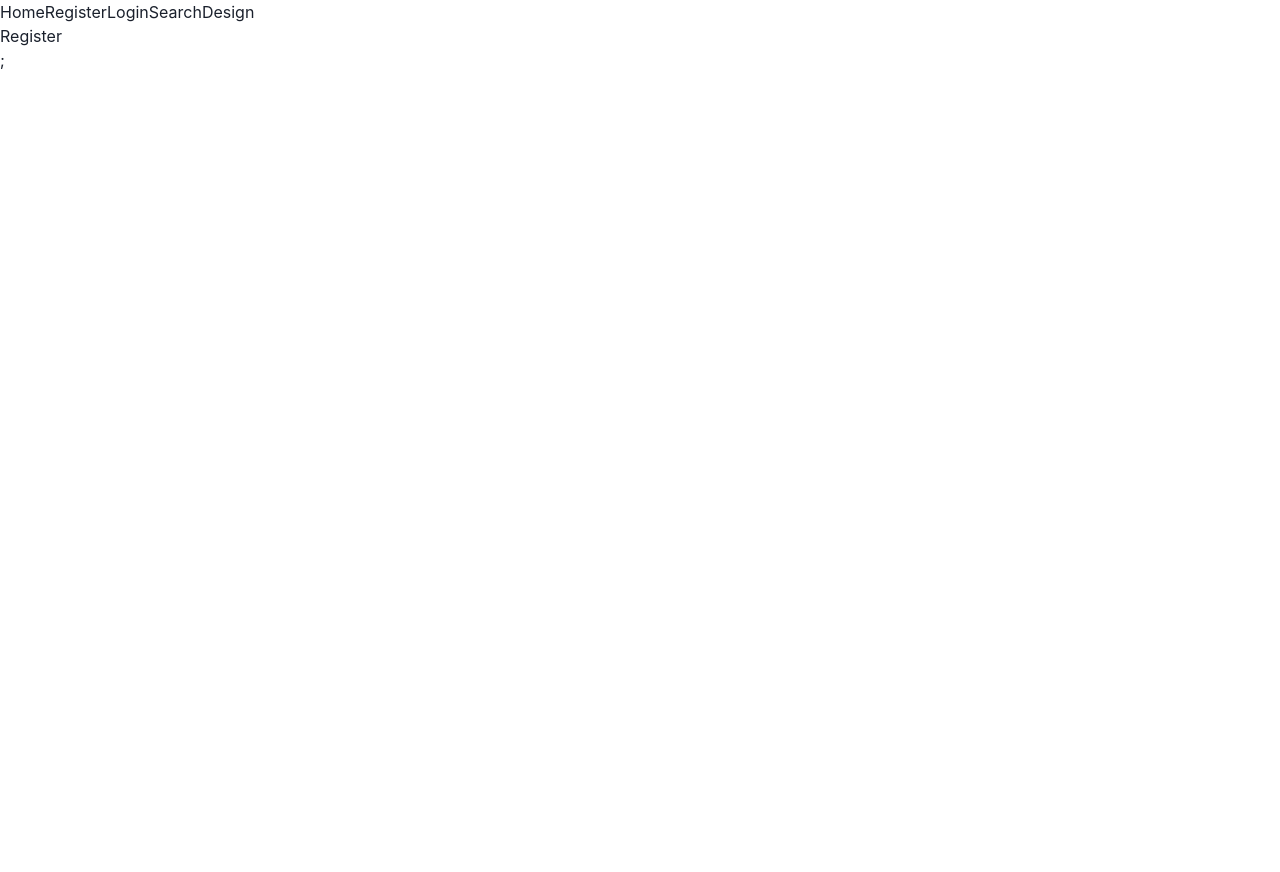
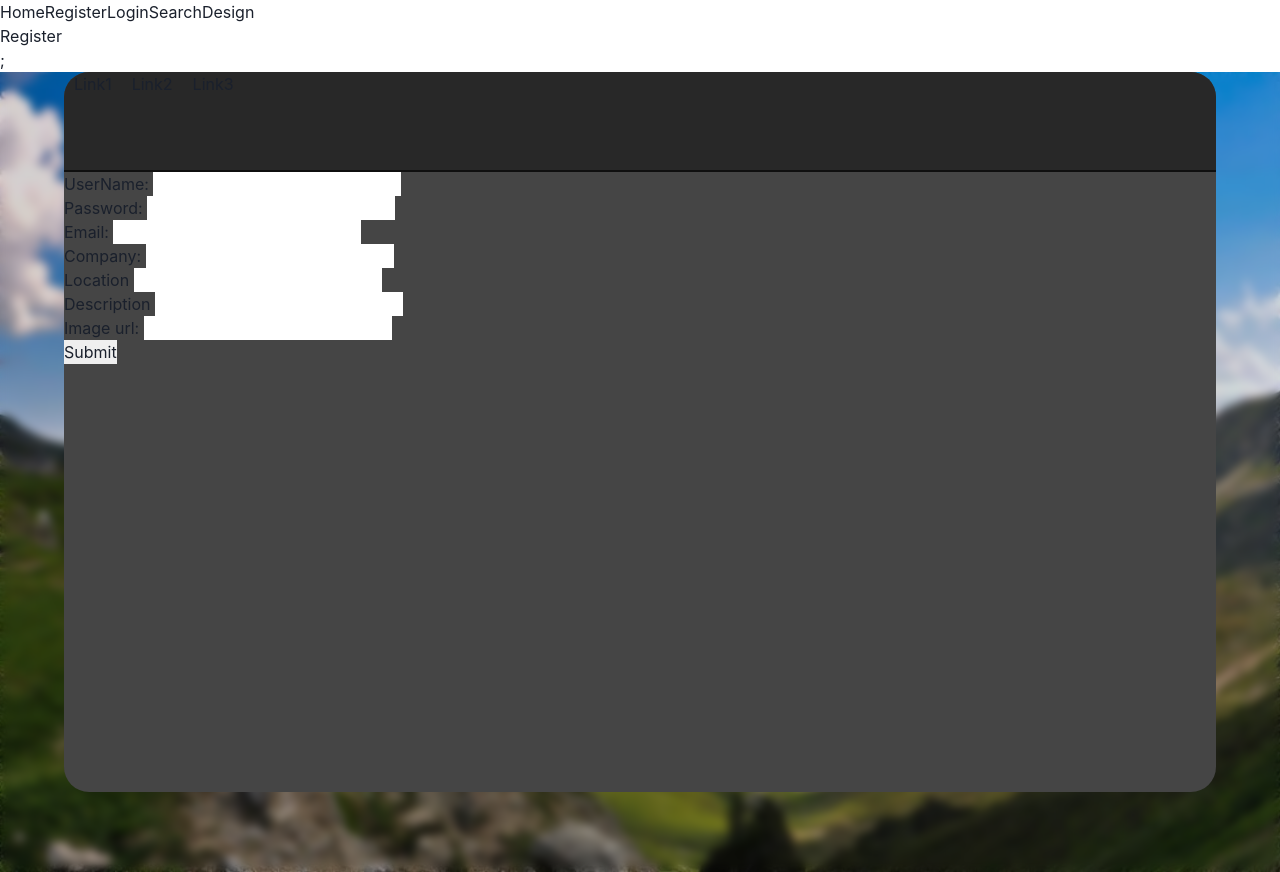
Before and after one commit to jt-rose/gdd-client, a React (Create React App) app: page /register in a window 1280 px wide. Before the commit the page ends 800 px from the top, so only its background shows below. Built offline with nearby package versions, Linux system fonts and the light colour scheme; no server answers.

Commit message:
register page

```diff
--- a/src/App.css
+++ b/src/App.css
@@ -1,38 +1,45 @@
-.App {
-  text-align: center;
+.main{
+    display: flex;
+    width: 100%;
+    height: 100vh;
+    background-image: url('../public/bg.jpeg');
+    background-size: cover;
+
+}
+.mainEffect{
+    width: 100%;
+    height: 100%;
+    backdrop-filter: blur(5px);
+}
+header{
+    width: 100%;
+    height: 100px;
+    background-color: rgb(40, 40, 40);
+    border-top-left-radius: 25px;
+    border-top-right-radius: 25px;
+    border-bottom: 2px solid rgb(15, 15, 15);
 }
 
-.App-logo {
-  height: 40vmin;
-  pointer-events: none;
+.mainContainer{
+    width: 90%;
+    height: 90%;
+    margin: auto;
+    background-color: rgb(69, 69, 69);
+    border-radius: 25px;
+
 }
 
-@media (prefers-reduced-motion: no-preference) {
-  .App-logo {
-    animation: App-logo-spin infinite 20s linear;
-  }
+ul li{
+    display: inline;
+    margin: 0 10px;
 }
-
-.App-header {
-  background-color: #282c34;
-  min-height: 100vh;
-  display: flex;
-  flex-direction: column;
-  align-items: center;
-  justify-content: center;
-  font-size: calc(10px + 2vmin);
-  color: white;
+.tabOne{
+    width: 100%;
+    height: 100%;
+    background-color: red;
 }
-
-.App-link {
-  color: #61dafb;
+.tabTwo{
+    width: 100%;
+    height: 100%;
+    background-color: blue;
 }
-
-@keyframes App-logo-spin {
-  from {
-    transform: rotate(0deg);
-  }
-  to {
-    transform: rotate(360deg);
-  }
-}
--- a/src/pages/Home.js
+++ b/src/pages/Home.js
@@ -1,10 +1,48 @@
 import { Link } from "react-router-dom";
+import { Navbar } from "../components/Navbar";
+import { ChakraProvider, Box, Button,  Drawer,
+  DrawerBody,
+  DrawerFooter,
+  DrawerHeader,
+  DrawerOverlay,
+  DrawerContent,
+  DrawerCloseButton, useDisclosure, Container} from '@chakra-ui/react'
+
 
 export const Home = () => {
+
+const { isOpen, onOpen, onClose } = useDisclosure()
   return (
     <>
-      <h1>Home Page</h1>;<Link to="/design">Design Doc</Link>
-      <Link to="/search">Search projects</Link>
+
+      <Box className="main">
+          <Box className="mainEffect">
+              <Box  className="mainContainer" >
+                <Box className='header' padding='4' color='white'>
+                <Navbar />
+                <h1>Home Page</h1>
+                <Link className='links' to="/design">Design Doc</Link>
+                <Link className='links' to="/search">Search projects</Link>
+
+                </Box>
+                <Box className= "content">
+                    <Box className= "contentLeft">
+
+                    </Box>
+                    <Box className= "contentRight">
+                        <Container maxW='xl' centerContent>
+                            <Box padding='4' bg='gray.100' maxW='3xl'>
+                                There are many benefits to a joint design and development system. Not only
+                                does it bring benefits to the design team.
+                            </Box>
+                        </Container>
+                    </Box>
+                </Box>
+            </Box>
+        </Box>
+    </Box>
+
+
     </>
   );
 };
--- a/src/pages/Register.js
+++ b/src/pages/Register.js
@@ -1,7 +1,71 @@
+
+import {useState, useEffect} from 'react';
+import axios from 'axios'
+import {post} from '../utils/serverURL.js'
+
+
 export const Register = () => {
+
+    const [user, setNewUser] = useState({image:'./pfPic.jpeg'});
+
+    const handleChange = (e) => {
+      const { name, value } = e.target;
+      setNewUser({ ...user, [name]: value });
+    };
+
+    const handleNewUser = async  (e) => {
+        console.log(user.username);
+        e.preventDefault();
+        await post(
+            '/user/register',
+            {
+                username: user.username,
+                password: user.password,
+                email: user.email,
+                company: user.company,
+                description: user.description,
+                location: user.location,
+                image: user.image,
+            }
+        )}
+
+
   return (
     <>
       <h1>Register</h1>;
-    </>
-  );
-};
+        <div className="main">
+            <div className="mainEffect">
+                <div  className="mainContainer">
+                  <header>
+                      <ul>
+                          <li>Link1</li>
+                          <li>Link2</li>
+                          <li>Link3</li>
+                      </ul>
+
+                  </header>
+                  <form onSubmit={handleNewUser}>
+                      <div id="formdiv">
+                          <div className='pairs'>
+                              UserName: <input className="input"  name='username' onChange={handleChange}/><br/>
+                              Password: <input className="input" type='password' name='password' onChange={handleChange}/><br/>
+                          </div>
+                          <div className='pairs'>
+                              Email: <input className="input" name="email" onChange={handleChange}/><br/>
+                              Company: <input className="input" name='company' onChange={handleChange}/><br/>
+                          </div>
+                          <div className='pairs'>
+                              Location <input className="input" name='location' onChange={handleChange}/><br/>
+                              Description <input className="input" name='description' onChange={handleChange}/><br/>
+                              Image url: <input className="input" name='image'  onChange={handleChange}/><br/>
+                          <input id='buttForm1' className='butt' type="submit" value="Submit"/>
+                          </div>
+                      </div>
+                  </form>
+
+              </div>
+          </div>
+      </div>
+      </>
+    );
+  }
--- a/src/pages/Welcome.js
+++ b/src/pages/Welcome.js
@@ -1,7 +1,38 @@
+import '../App.css';
+import { ChakraProvider, div, Button,  Drawer,
+  DrawerBody,
+  DrawerFooter,
+  DrawerHeader,
+  DrawerOverlay,
+  DrawerContent,
+  DrawerCloseButton, useDisclosure } from '@chakra-ui/react'
+
+
+
 export const Welcome = () => {
+
+
   return (
     <>
-      <h1>Welcome</h1>;
-    </>
-  );
-};
+      <h1>Welcome</h1>
+
+
+        <div className="main">
+            <div className="mainEffect">
+                <div  className="mainContainer">
+                  <header>
+                      <ul>
+                          <li>Link1</li>
+                          <li>Link2</li>
+                          <li>Link3</li>
+                      </ul>
+
+                  </header>
+
+
+              </div>
+          </div>
+      </div>
+      </>
+    );
+  }
```
Also changed, not shown: public/bg.jpeg (added).
